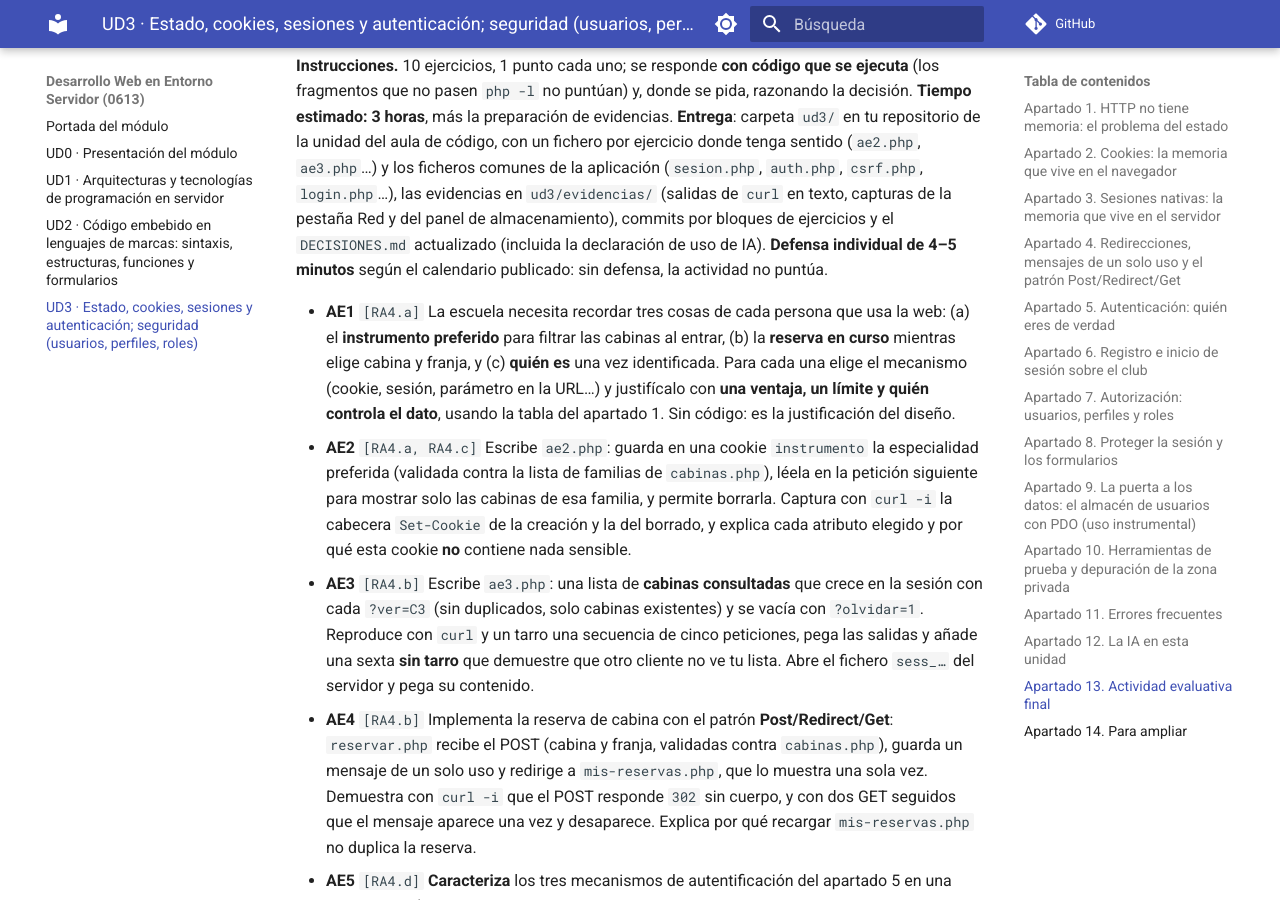
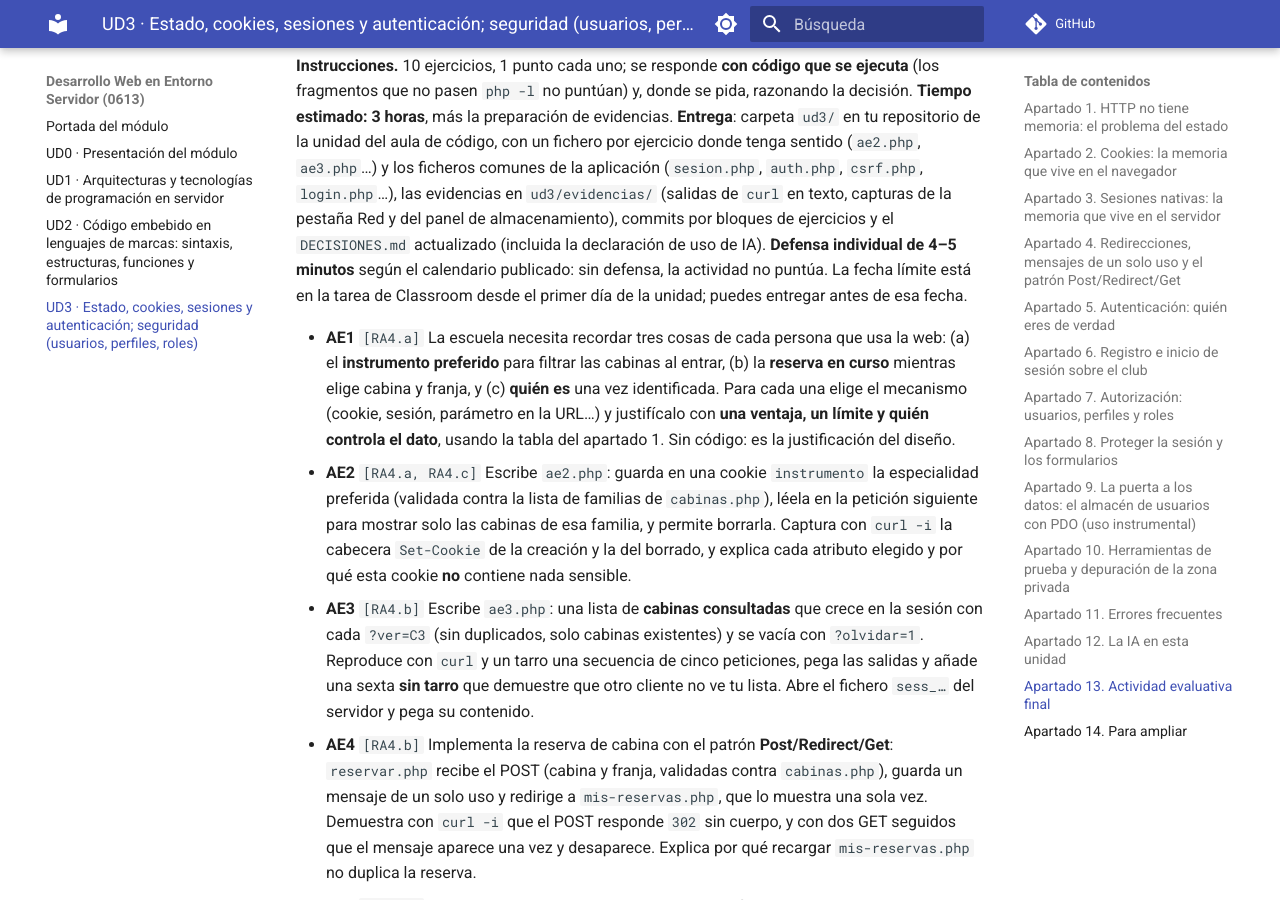
Before and after one commit to codigoRonin/apuntes-daw, an MkDocs documentation site: the page built from docs/desarrollo-web-en-entorno-servidor/ud3-estado-sesiones-autenticacion.md, in a window 1280 px wide and 900 px high, scrolled down 41447 px. Built offline with MkDocs 1.6.1 and Material for MkDocs 9.7.7, drawn with Linux system fonts in a browser that asks for light colours; comment, search, counter and statistics services are not loaded.

Commit message:
UD3 de DWES: aviso de la fecha límite de la actividad

````diff
--- a/docs/desarrollo-web-en-entorno-servidor/ud3-estado-sesiones-autenticacion.md
+++ b/docs/desarrollo-web-en-entorno-servidor/ud3-estado-sesiones-autenticacion.md
@@ -1357,7 +1357,7 @@ return [
 ];
 ```
 
-**Instrucciones.** 10 ejercicios, 1 punto cada uno; se responde **con código que se ejecuta** (los fragmentos que no pasen `php -l` no puntúan) y, donde se pida, razonando la decisión. **Tiempo estimado: 3 horas**, más la preparación de evidencias. **Entrega**: carpeta `ud3/` en tu repositorio de la unidad del aula de código, con un fichero por ejercicio donde tenga sentido (`ae2.php`, `ae3.php`…) y los ficheros comunes de la aplicación (`sesion.php`, `auth.php`, `csrf.php`, `login.php`…), las evidencias en `ud3/evidencias/` (salidas de `curl` en texto, capturas de la pestaña Red y del panel de almacenamiento), commits por bloques de ejercicios y el `DECISIONES.md` actualizado (incluida la declaración de uso de IA). **Defensa individual de 4–5 minutos** según el calendario publicado: sin defensa, la actividad no puntúa.
+**Instrucciones.** 10 ejercicios, 1 punto cada uno; se responde **con código que se ejecuta** (los fragmentos que no pasen `php -l` no puntúan) y, donde se pida, razonando la decisión. **Tiempo estimado: 3 horas**, más la preparación de evidencias. **Entrega**: carpeta `ud3/` en tu repositorio de la unidad del aula de código, con un fichero por ejercicio donde tenga sentido (`ae2.php`, `ae3.php`…) y los ficheros comunes de la aplicación (`sesion.php`, `auth.php`, `csrf.php`, `login.php`…), las evidencias en `ud3/evidencias/` (salidas de `curl` en texto, capturas de la pestaña Red y del panel de almacenamiento), commits por bloques de ejercicios y el `DECISIONES.md` actualizado (incluida la declaración de uso de IA). **Defensa individual de 4–5 minutos** según el calendario publicado: sin defensa, la actividad no puntúa. La fecha límite está en la tarea de Classroom desde el primer día de la unidad; puedes entregar antes de esa fecha.
 
 - **AE1** `[RA4.a]` La escuela necesita recordar tres cosas de cada persona que usa la web: (a) el **instrumento preferido** para filtrar las cabinas al entrar, (b) la **reserva en curso** mientras elige cabina y franja, y (c) **quién es** una vez identificada. Para cada una elige el mecanismo (cookie, sesión, parámetro en la URL…) y justifícalo con **una ventaja, un límite y quién controla el dato**, usando la tabla del apartado 1. Sin código: es la justificación del diseño.
 - **AE2** `[RA4.a, RA4.c]` Escribe `ae2.php`: guarda en una cookie `instrumento` la especialidad preferida (validada contra la lista de familias de `cabinas.php`), léela en la petición siguiente para mostrar solo las cabinas de esa familia, y permite borrarla. Captura con `curl -i` la cabecera `Set-Cookie` de la creación y la del borrado, y explica cada atributo elegido y por qué esta cookie **no** contiene nada sensible.
````
